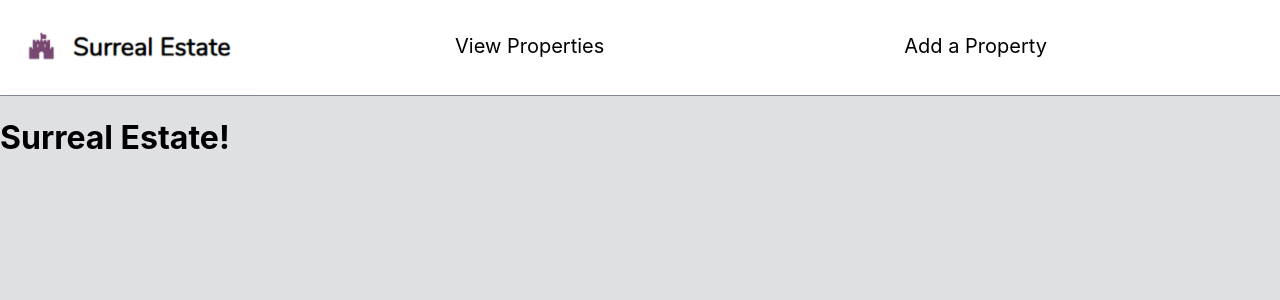
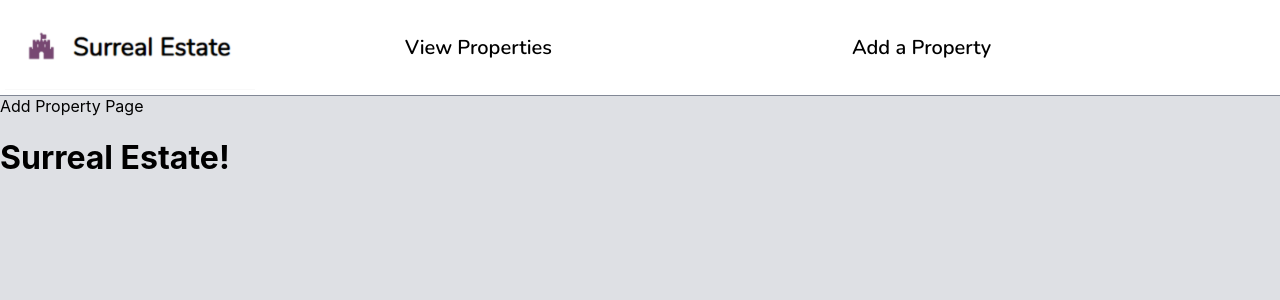
Before and after one commit to etrovavica1221/surreal-estate, a React (Create React App) app: page /add-property in a window 1280 px wide. Shown: the top 300 px of the page. Built offline with nearby package versions, Linux system fonts and the light colour scheme; a web font is replaced by a local one.

Commit message:
Add NavBar, routes and styles

```diff
--- /dev/null
+++ b/src/components/AddProperty.js
@@ -0,0 +1,9 @@
+import React from 'react';
+
+function AddProperty() {
+  return (
+    <div>Add Property Page</div>
+  );
+}
+
+export default AddProperty;
--- a/src/components/App.js
+++ b/src/components/App.js
@@ -1,11 +1,18 @@
 import React from 'react';
 import '../styles/App.css';
+import { Route, Switch } from 'react-router-dom';
 import NavBar from './NavBar';
+import Properties from './Properties';
+import AddProperty from './AddProperty';
 
 function App() {
   return (
     <div className="App">
       <NavBar />
+      <Switch>
+        <Route exact path="/add-property" component={AddProperty} />
+        <Route exact path="/" component={Properties} />
+      </Switch>
       <h1>
         Surreal Estate!
       </h1>
--- a/src/components/NavBar.js
+++ b/src/components/NavBar.js
@@ -1,15 +1,24 @@
 import React from 'react';
 import '../styles/NavBar.css';
+import { BrowserRouter as Router, Link } from 'react-router-dom';
+import Properties from './Properties';
+import AddProperty from './AddProperty';
 
 function NavBar() {
   return (
-    <div className="navbar">
-      <img src={require('../styles/logo-house.png')} alt="logo" width="250" />
-      <ul className="navbar-links">
-        <li className="navbar-links-item">View Properties</li>
-        <li className="navbar-links-item">Add a Property</li>
-      </ul>
-    </div>
+    <Router>
+      <div className="navbar">
+        <img src={require('../styles/logo-house.png')} alt="logo" width="250" />
+        <ul className="navbar-links">
+          <li className="navbar-links-item">
+            <Link to="/">View Properties</Link>
+          </li>
+          <li className="navbar-links-item">
+            <Link to="/add-property">Add a Property</Link>
+          </li>
+        </ul>
+      </div>
+    </Router>
   );
 }
 
--- /dev/null
+++ b/src/components/Properties.js
@@ -0,0 +1,9 @@
+import React from 'react';
+
+function Properties() {
+  return (
+    <div>Properties Page</div>
+  );
+}
+
+export default Properties;
--- a/src/index.js
+++ b/src/index.js
@@ -1,9 +1,14 @@
 import React from 'react';
+import { BrowserRouter } from 'react-router-dom';
 import 'raf/polyfill';
 import { render } from 'react-dom';
 import App from './components/App';
 import './index.css';
 
 render(
-  <App />, document.getElementById('root'),
+  <React.StrictMode>
+    <BrowserRouter>
+      <App />
+    </BrowserRouter>
+  </React.StrictMode>, document.getElementById('root'),
 );
--- a/src/styles/NavBar.css
+++ b/src/styles/NavBar.css
@@ -1,3 +1,5 @@
+@import url('https://fonts.googleapis.com/css2?family=Nunito:wght@600&display=swap');
+
 .navbar {
     background-color: white;
     margin: 0;
@@ -5,6 +7,7 @@
     border-bottom: 1px groove #828896;
     display: flex;
     flex-direction: row;
+    font-family: 'Nunito', sans-serif;
 }
 
 .navbar-links {
@@ -12,14 +15,24 @@
     padding: 0;
     text-align: center;
     align-items: center;
+    text-decoration: none;
 }
 
 .navbar-links-item {
     margin: 0;
     font-size: 20px;
     padding-top: 29px;
-    padding-left: 200px;
-    padding-right: 100px;
+    padding-bottom: 29px;
+    padding-left: 150px;
+    padding-right: 150px;
     display: inline-block;
+    color: black;
+    font-weight: bold;
+    text-decoration: none;
+    border-style: 1px ridge rgb(80, 77, 77);
+}
 
+.navbar-links-item a {
+    text-decoration: none;
+    color: black;
 }
```
